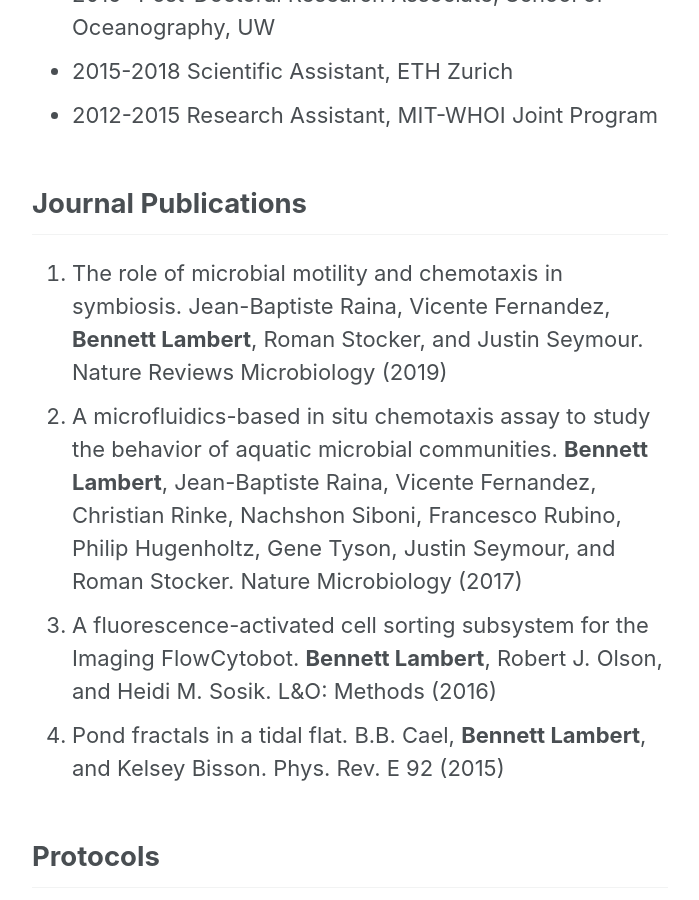
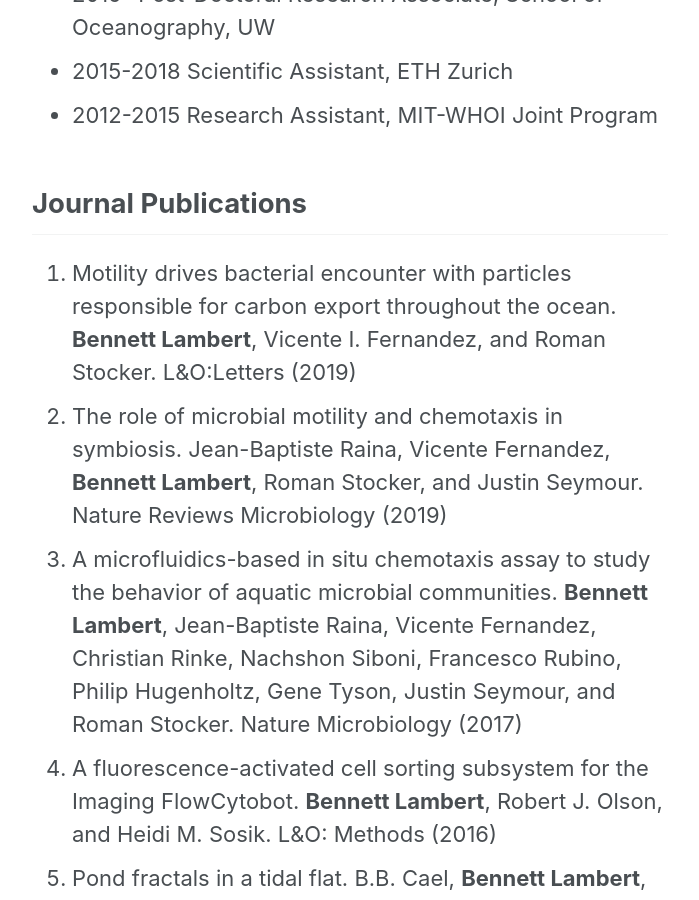
Before and after one commit to armbrustlab/armbrustlab.github.io, a Jekyll site: the page built from collections/_people/lambert.md, in a window 1280 px wide and 900 px high, scrolled down 1717 px. Shown: the whole window, without its empty margins (290-989 px from the left). Built offline with Jekyll 4.4.1, drawn with Linux system fonts in a browser that asks for light colours; nearby versions of some CDN libraries.

Commit message:
Update lambert.md

```diff
--- a/collections/_people/lambert.md
+++ b/collections/_people/lambert.md
@@ -20,6 +20,7 @@ Thesis title: Observing Microbial Processes at the Microscale with In Situ Techn
 * 2012-2015	      Research Assistant, MIT-WHOI Joint Program
 
 ## Journal Publications
+1. Motility drives bacterial encounter with particles responsible for carbon export throughout the ocean. **Bennett Lambert**, Vicente I. Fernandez, and Roman Stocker. L&O:Letters (2019)
 1. The role of microbial motility and chemotaxis in symbiosis. Jean-Baptiste Raina, Vicente Fernandez, **Bennett Lambert**, Roman Stocker, and Justin Seymour. Nature Reviews Microbiology (2019)
 1. A microfluidics-based  in situ chemotaxis assay to study the behavior of aquatic microbial communities. **Bennett Lambert**, Jean-Baptiste Raina, Vicente Fernandez, Christian Rinke, Nachshon Siboni, Francesco Rubino, Philip Hugenholtz, Gene Tyson, Justin Seymour, and Roman Stocker. Nature Microbiology (2017)
 1. A fluorescence-activated cell sorting subsystem for the Imaging FlowCytobot. **Bennett Lambert**, Robert J. Olson, and Heidi M. Sosik. L&O: Methods (2016)
```
